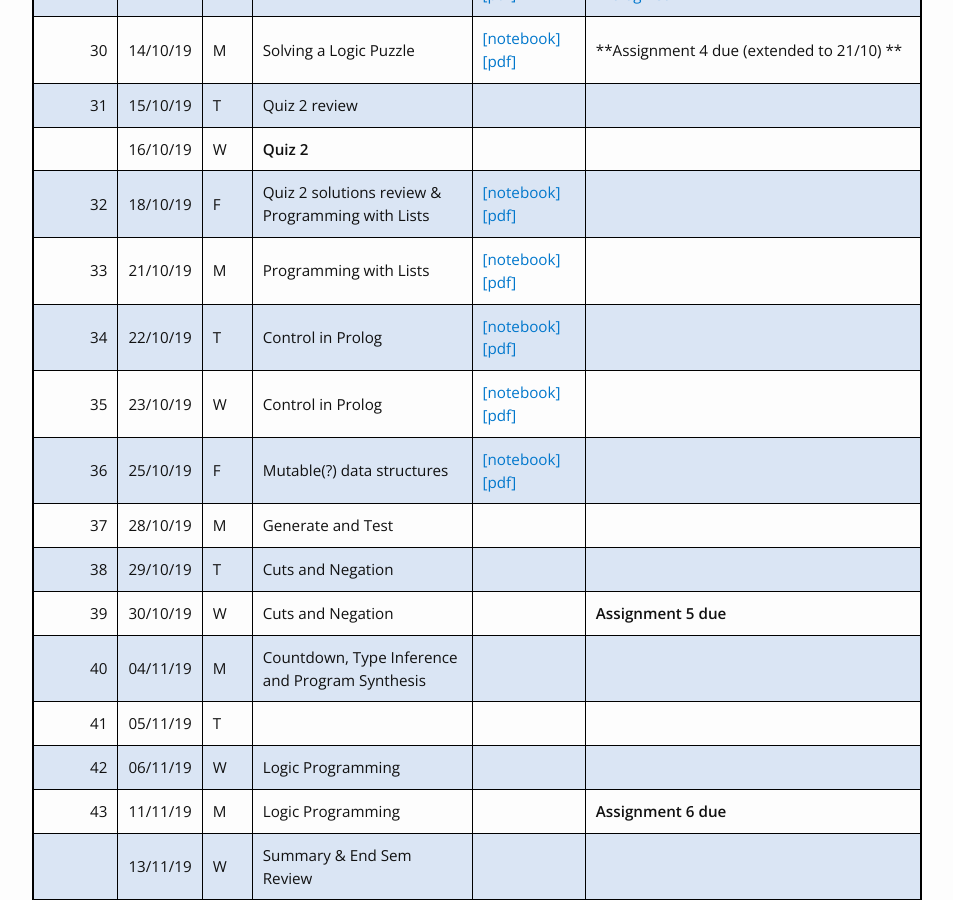
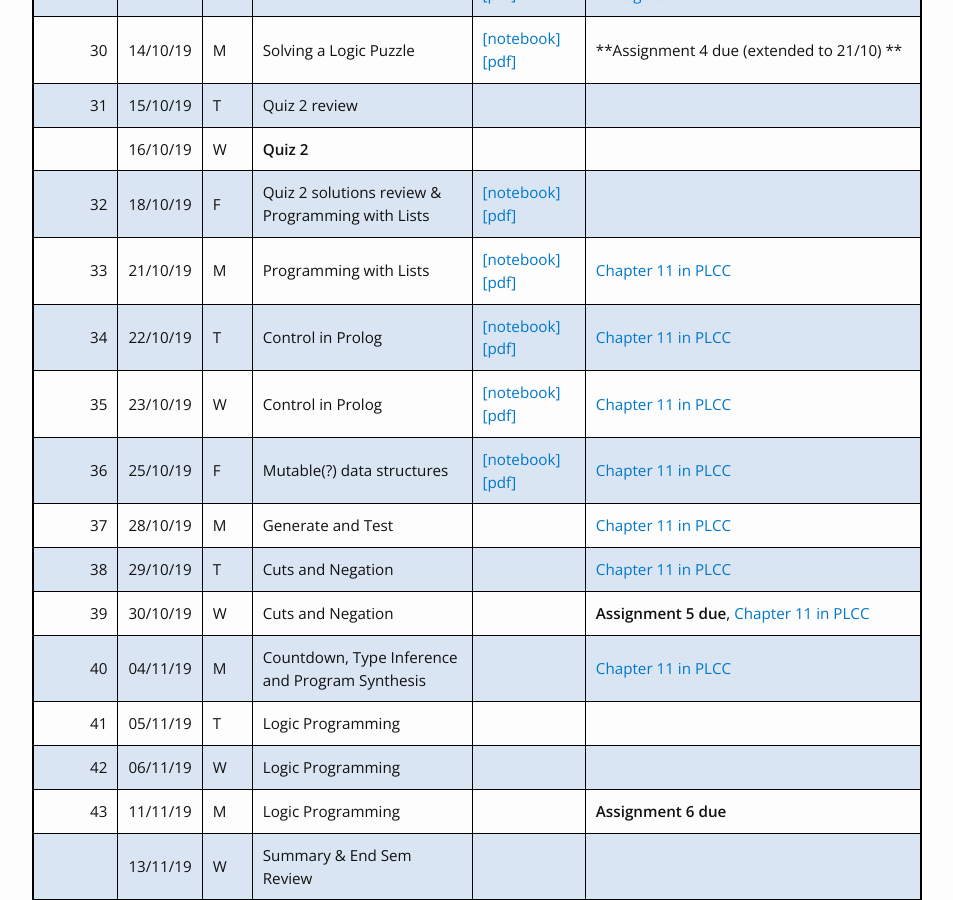
Before and after one commit to kayceesrk/cs3100_m20, a Jekyll site: the page built from schedule.md, in a window 1280 px wide and 900 px high, scrolled down 2486 px. Shown: the whole window, without its empty margins (163-1116 px from the left). Built offline with Jekyll 4.4.1, drawn with Linux system fonts in a browser that asks for light colours; nearby versions of some CDN libraries.

Commit message:
New content

```diff
--- a/schedule.md
+++ b/schedule.md
@@ -49,15 +49,15 @@ interactive notebooks are accessed using docker container whose instructions are
 |31|15/10/19|T|Quiz 2 review|||
 ||16/10/19|W|**Quiz 2**|||
 |32|18/10/19|F|Quiz 2 solutions review & Programming with Lists|[\[notebook\]](https://github.com/kayceesrk/cs3100_f19/blob/gh-pages/lectures/lec20/lec20.ipynb) [\[pdf\]]({{site.baseurl}}/lectures/lec20/lec20.pdf)||
-|33|21/10/19|M|Programming with Lists|[\[notebook\]](https://github.com/kayceesrk/cs3100_f19/blob/gh-pages/lectures/lec20/lec20.ipynb) [\[pdf\]]({{site.baseurl}}/lectures/lec20/lec20.pdf)||
-|34|22/10/19|T|Control in Prolog|[\[notebook\]](https://github.com/kayceesrk/cs3100_f19/blob/gh-pages/lectures/lec21/lec21.ipynb) [\[pdf\]]({{site.baseurl}}/lectures/lec21/lec21.pdf)||
-|35|23/10/19|W|Control in Prolog|[\[notebook\]](https://github.com/kayceesrk/cs3100_f19/blob/gh-pages/lectures/lec21/lec21.ipynb) [\[pdf\]]({{site.baseurl}}/lectures/lec21/lec21.pdf)||
-|36|25/10/19|F|Mutable(?) data structures|[\[notebook\]](https://github.com/kayceesrk/cs3100_f19/blob/gh-pages/lectures/lec22/lec22.ipynb) [\[pdf\]]({{site.baseurl}}/lectures/lec22/lec22.pdf)||
-|37|28/10/19|M|Generate and Test|||
-|38|29/10/19|T|Cuts and Negation|||
-|39|30/10/19|W|Cuts and Negation||**Assignment 5 due**|
-|40|04/11/19|M|Countdown, Type Inference and Program Synthesis|||
-|41|05/11/19|T||||
+|33|21/10/19|M|Programming with Lists|[\[notebook\]](https://github.com/kayceesrk/cs3100_f19/blob/gh-pages/lectures/lec20/lec20.ipynb) [\[pdf\]]({{site.baseurl}}/lectures/lec20/lec20.pdf)|[Chapter 11 in PLCC](https://www.amazon.in/Programming-Languages-Concepts-Constructs-2e/dp/8177584227) |
+|34|22/10/19|T|Control in Prolog|[\[notebook\]](https://github.com/kayceesrk/cs3100_f19/blob/gh-pages/lectures/lec21/lec21.ipynb) [\[pdf\]]({{site.baseurl}}/lectures/lec21/lec21.pdf)|[Chapter 11 in PLCC](https://www.amazon.in/Programming-Languages-Concepts-Constructs-2e/dp/8177584227) |
+|35|23/10/19|W|Control in Prolog|[\[notebook\]](https://github.com/kayceesrk/cs3100_f19/blob/gh-pages/lectures/lec21/lec21.ipynb) [\[pdf\]]({{site.baseurl}}/lectures/lec21/lec21.pdf)|[Chapter 11 in PLCC](https://www.amazon.in/Programming-Languages-Concepts-Constructs-2e/dp/8177584227) |
+|36|25/10/19|F|Mutable(?) data structures|[\[notebook\]](https://github.com/kayceesrk/cs3100_f19/blob/gh-pages/lectures/lec22/lec22.ipynb) [\[pdf\]]({{site.baseurl}}/lectures/lec22/lec22.pdf)|[Chapter 11 in PLCC](https://www.amazon.in/Programming-Languages-Concepts-Constructs-2e/dp/8177584227) |
+|37|28/10/19|M|Generate and Test||[Chapter 11 in PLCC](https://www.amazon.in/Programming-Languages-Concepts-Constructs-2e/dp/8177584227) |
+|38|29/10/19|T|Cuts and Negation||[Chapter 11 in PLCC](https://www.amazon.in/Programming-Languages-Concepts-Constructs-2e/dp/8177584227) |
+|39|30/10/19|W|Cuts and Negation||**Assignment 5 due**, [Chapter 11 in PLCC](https://www.amazon.in/Programming-Languages-Concepts-Constructs-2e/dp/8177584227) |
+|40|04/11/19|M|Countdown, Type Inference and Program Synthesis||[Chapter 11 in PLCC](https://www.amazon.in/Programming-Languages-Concepts-Constructs-2e/dp/8177584227) |
+|41|05/11/19|T|Logic Programming|||
 |42|06/11/19|W|Logic Programming|||
 |43|11/11/19|M|Logic Programming||**Assignment 6 due**|
 ||13/11/19|W|Summary & End Sem Review|||
```
Also changed, not shown: 7 other files.
